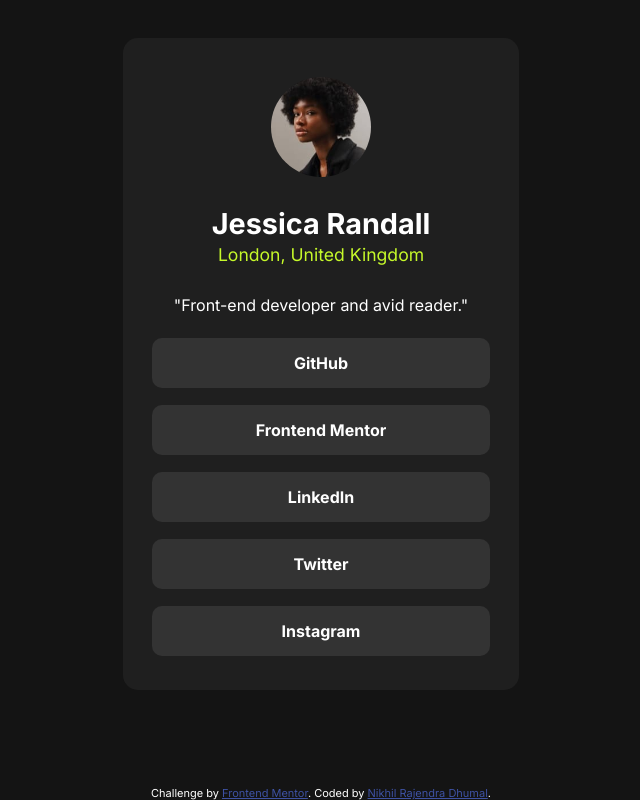
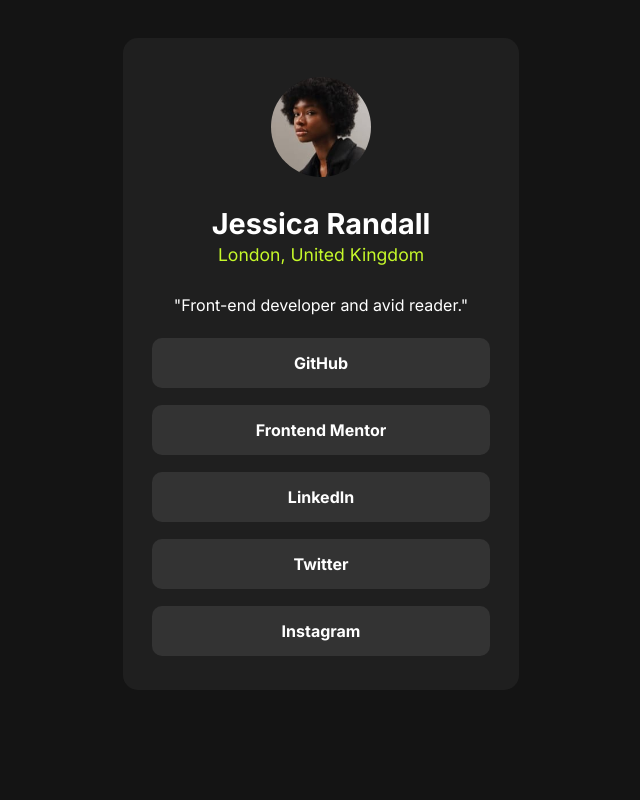
Before and after one commit to Nikhil241103/Challenge-Social-links-profile, a plain HTML site: page index.html in a window 1280 px wide. Shown: the whole page, without its empty margins (319-959 px from the left). Drawn offline with Linux system fonts and the light colour scheme.

Commit message:
removed footer

```diff
--- a/index.html
+++ b/index.html
@@ -29,9 +29,5 @@
       <li>Instagram</li>
     </ul>
   </main>
-  <div class="attribution">
-    Challenge by <a href="https://www.frontendmentor.io?ref=challenge" target="_blank">Frontend Mentor</a>.
-    Coded by <a href="#">Nikhil Rajendra Dhumal</a>.
-  </div>
 </body>
 </html>
```
